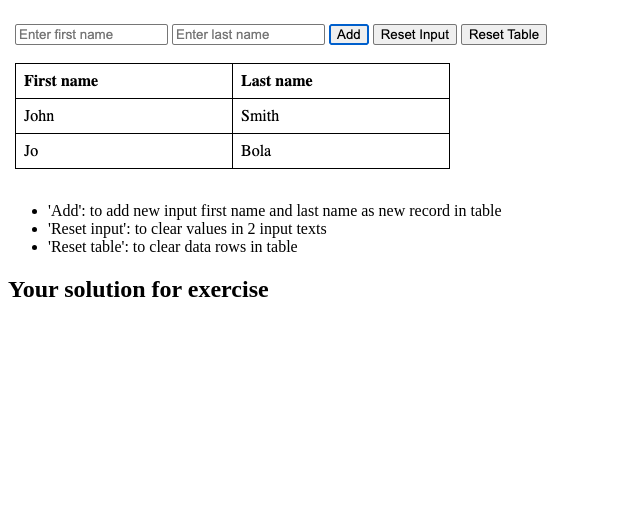
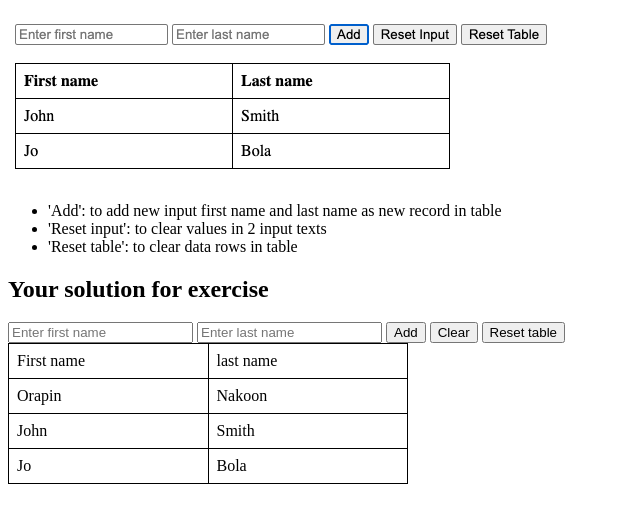
Before and after one commit to sebamyu/bu-basic-js-2025, a plain HTML site: page contents/js_exercise.html in a window 1280 px wide. Shown: the part 134-644 px from the top of the page, without its empty margins (0-640 px from the left). Drawn offline with Linux system fonts and the light colour scheme.

Commit message:
add exercise

```diff
--- a/contents/js_exercise.html
+++ b/contents/js_exercise.html
@@ -50,6 +50,68 @@
 
     <h2>Your solution for exercise</h2>
 
+    <input id="txtFirstname" type="text" placeholder="Enter first name">
+    <input id="txtLastname" type="text" placeholder="Enter last name">
+
+    <input id="btnAdd" type="button" value="Add" onclick="add();">
+    <input id="btnClearInputs" type="button" value="Clear" onclick="clearInputs();">
+    <input id="btnClearTable" type="button" value="Reset table" onclick="clearTable();">
+
+    <table>
+        <thead>
+            <tr>
+                <td>
+                    First name
+                </td>
+                <td>
+                    last name
+                </td>
+            </tr>
+        </thead>
+        <tbody>
+
+            <tr>
+                <td>
+                    Orapin
+                </td>
+                <td>
+                    Nakoon
+                </td>
+            </tr>
+
+            <tr>
+                <td>
+                    John
+                </td>
+                <td>
+                    Smith
+                </td>
+            </tr>
+
+            <tr>
+                <td>
+                    Jo
+                </td>
+                <td>
+                    Bola
+                </td>
+            </tr>
+
+        </tbody>
+    </table>
+
+    <script>
+        function add() {
+            firstname = document.getElementById('txtFirstname').value;
+            lastname = document.getElementById('txtLastname').value;
+        }
+
+        function clearInputs() {
+            document.getElementById('txtFirstname').value = '';
+            document.getElementById('txtLastname').value = '';
+        }
+    </script>
+
 </body>
 
 </html>
```
